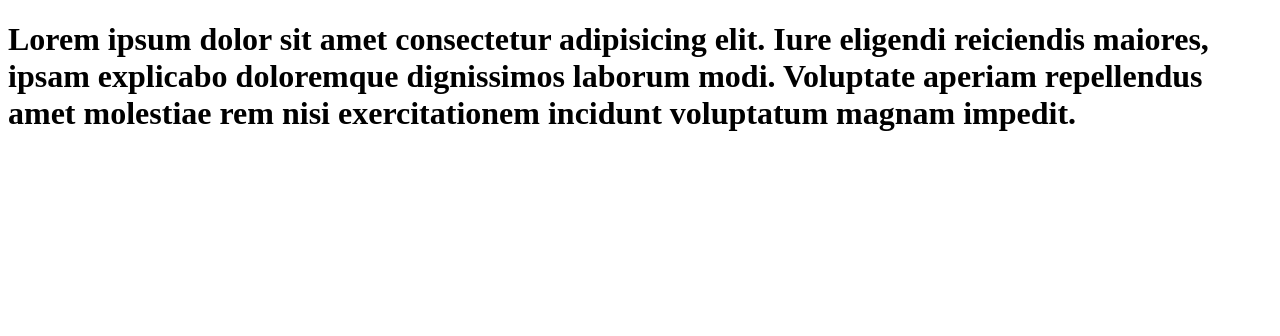
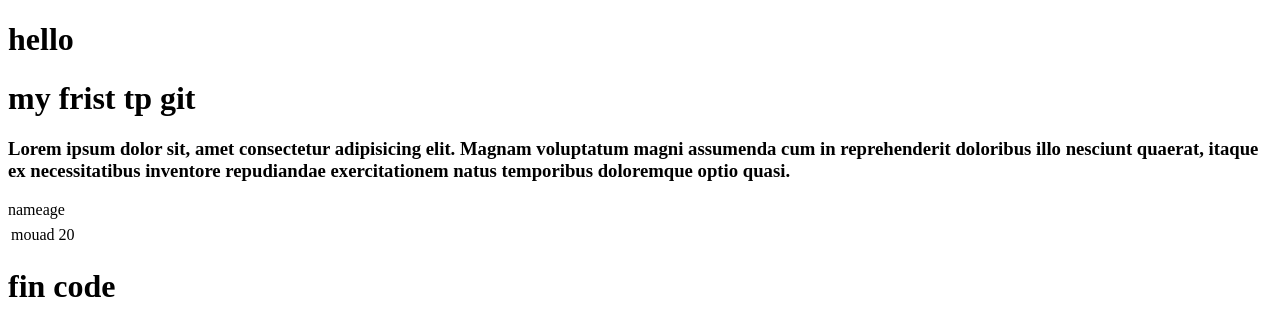
Before and after one commit to mouadams/tp-redux, a plain HTML site: page Documents/git-branch-tp/index.html in a window 1280 px wide. Drawn offline with Linux system fonts and the light colour scheme.

```diff
--- a/Documents/git-branch-tp/index.html
+++ b/Documents/git-branch-tp/index.html
@@ -3,12 +3,26 @@
 <head>
     <meta charset="UTF-8">
     <meta name="viewport" content="width=device-width, initial-scale=1.0">
-    <title>Document</title>
+    <title>git branche</title>
 </head>
 <body>
-    <h1>
-        Lorem ipsum dolor sit amet consectetur adipisicing elit. Iure eligendi reiciendis maiores, ipsam explicabo doloremque dignissimos laborum modi. Voluptate aperiam repellendus amet molestiae rem nisi exercitationem incidunt voluptatum magnam impedit.
-    </h1>
+    <h1>hello</h1>
+    <h1>my frist tp git </h1>
+    <h3>
 
+        Lorem ipsum dolor sit, amet consectetur adipisicing elit. Magnam voluptatum magni assumenda cum in reprehenderit doloribus illo nesciunt quaerat, itaque ex necessitatibus inventore repudiandae exercitationem natus temporibus doloremque optio quasi.
+    </h3>
+    <table>
+        <thead>
+            <tr>name</tr>
+            <tr>age</tr>
+        </thead>
+        <tbody>
+            <td>mouad</td>
+            <td>20</td>
+        </tbody>
+    </table>
+
+    <footer><h1>fin code</h1></footer>
 </body>
 </html>
```
